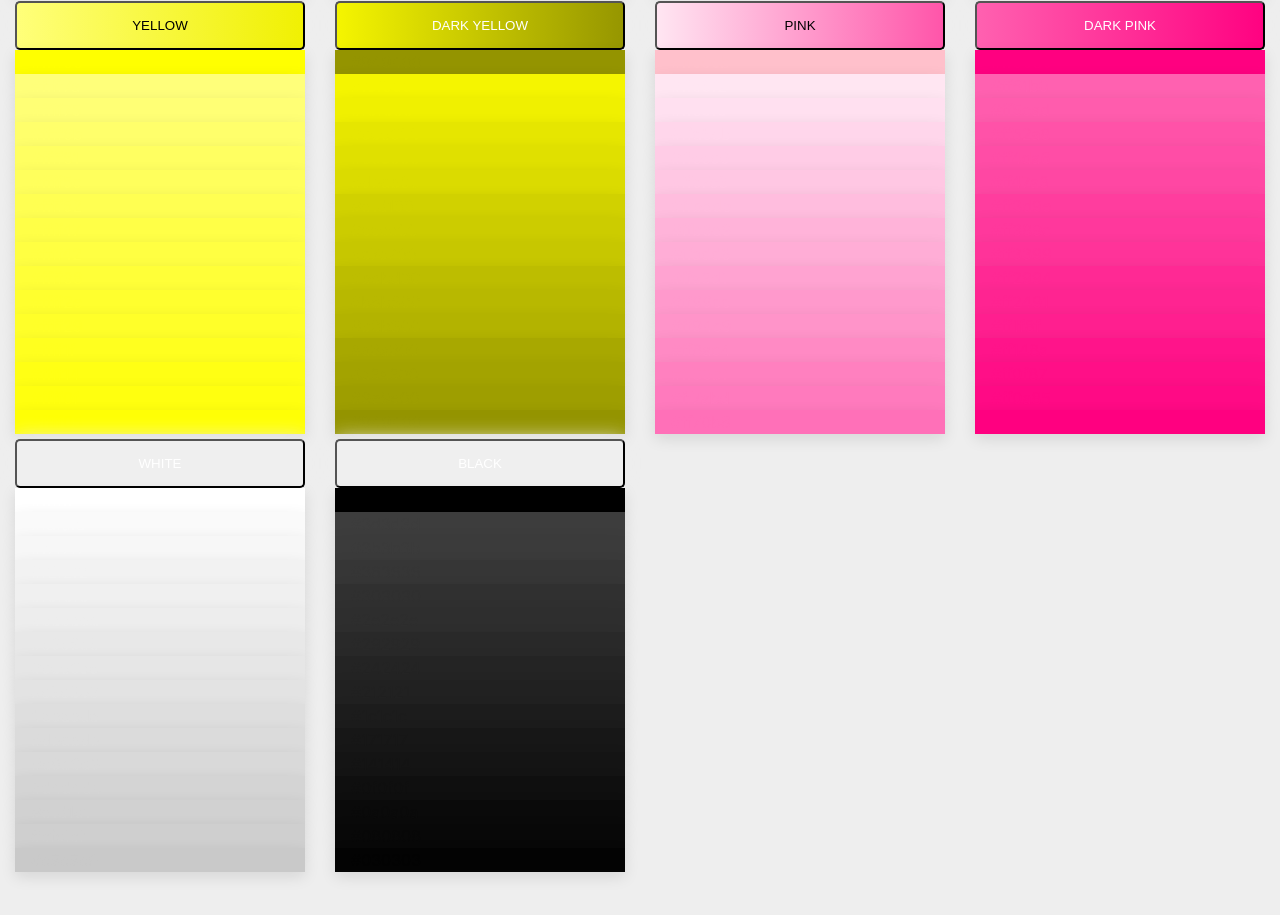
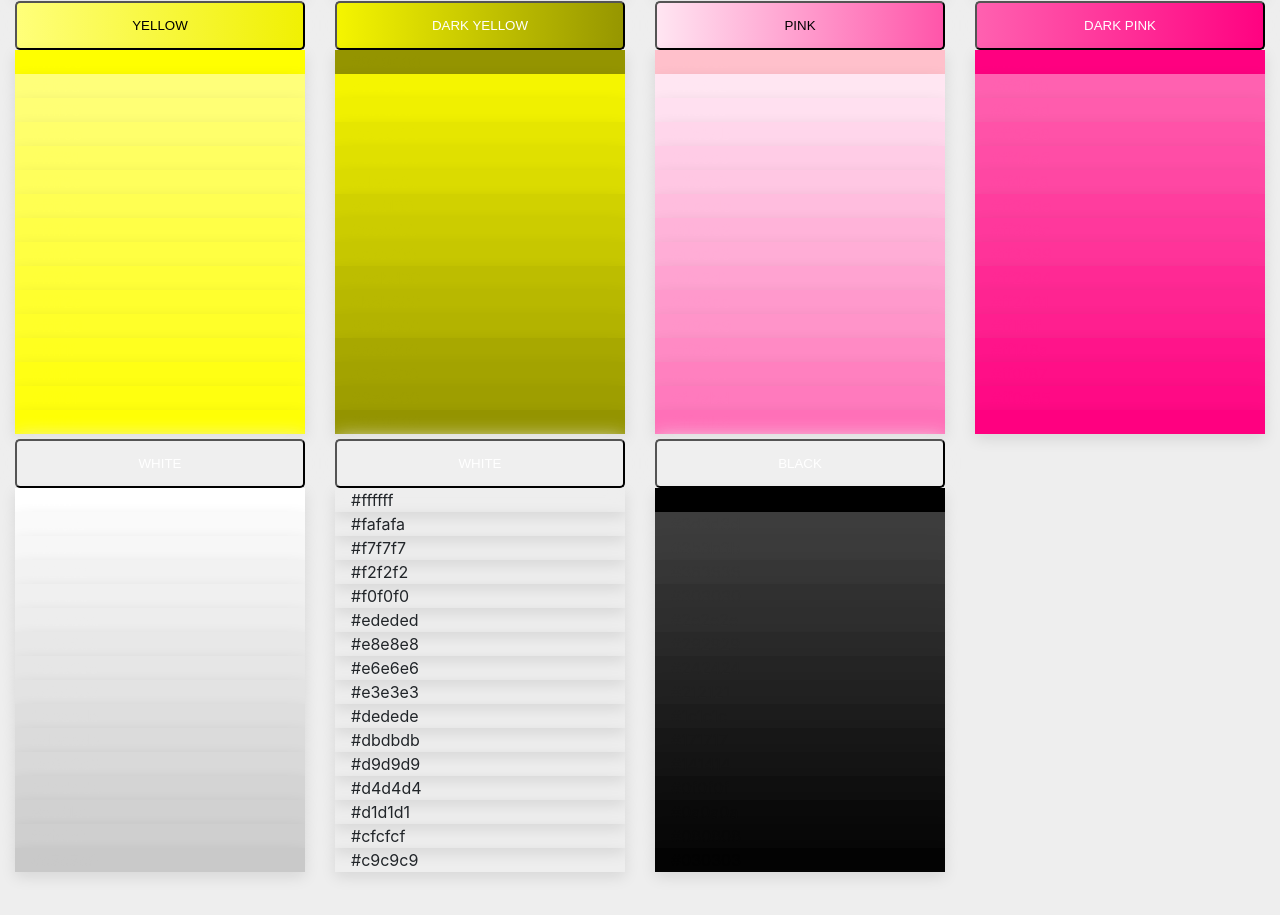
Before and after one commit to dornescum/ColorsList, a plain HTML site: page test-colors.html in a window 1280 px wide. Shown: the part 3575-4490 px from the top of the page. Drawn offline with Linux system fonts and the light colour scheme; a web font is replaced by a local one.

Commit message:
alb neterminat

```diff
--- a/test-colors.html
+++ b/test-colors.html
@@ -764,7 +764,7 @@
                 <p id="pink-dark-15" class="pl-1 colors"> #ff0080 </p>
             </div>
         </div>
-        <!--        yellow pink-->
+        <!--        white black-->
         <div class="row">
             <!--           white-->
             <div class="col-lg-3 mb-15 ">
@@ -786,6 +786,28 @@
                 <p id="white-14" class="pl-1 colors"> #cfcfcf </p>
                 <p id="white-15" class="pl-1 colors"> #c9c9c9 </p>
             </div>
+
+               <div class="col-lg-3 mb-15 ">
+                <button class="btn-grad" id="btn-white-dark">White</button>
+                <p id="white-dark-main" class="pl-1 colors m-0"> #ffffff</p>
+                <p id="white-dark-1" class="pl-1 colors"> #fafafa </p>
+                <p id="white-dark-2" class="pl-1 colors"> #f7f7f7 </p>
+                <p id="white-dark-3" class="pl-1 colors"> #f2f2f2 </p>
+                <p id="white-dark-4" class="pl-1 colors"> #f0f0f0 </p>
+                <p id="white-dark-5" class="pl-1 colors"> #ededed </p>
+                <p id="white-dark-6" class="pl-1 colors"> #e8e8e8 </p>
+                <p id="white-dark-7" class="pl-1 colors"> #e6e6e6 </p>
+                <p id="white-dark-8" class="pl-1 colors"> #e3e3e3 </p>
+                <p id="white-dark-9" class="pl-1 colors"> #dedede </p>
+                <p id="white-dark-10" class="pl-1 colors"> #dbdbdb </p>
+                <p id="white-dark-11" class="pl-1 colors"> #d9d9d9 </p>
+                <p id="white-dark-12" class="pl-1 colors"> #d4d4d4 </p>
+                <p id="white-dark-13" class="pl-1 colors"> #d1d1d1 </p>
+                <p id="white-dark-14" class="pl-1 colors"> #cfcfcf </p>
+                <p id="white-dark-15" class="pl-1 colors"> #c9c9c9 </p>
+            </div>
+
+
             <!--                black-->
             <div class="col-lg-3 mb-15">
                 <button class="btn-grad" id="btn-black"> Black</button>
```
Also changed, not shown: 1 other file.
